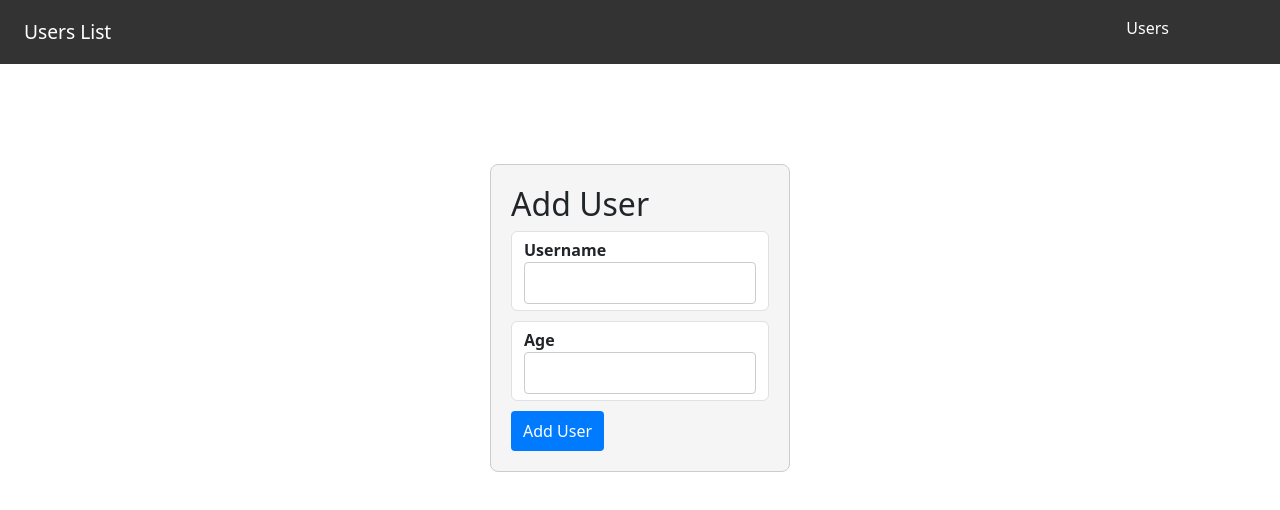
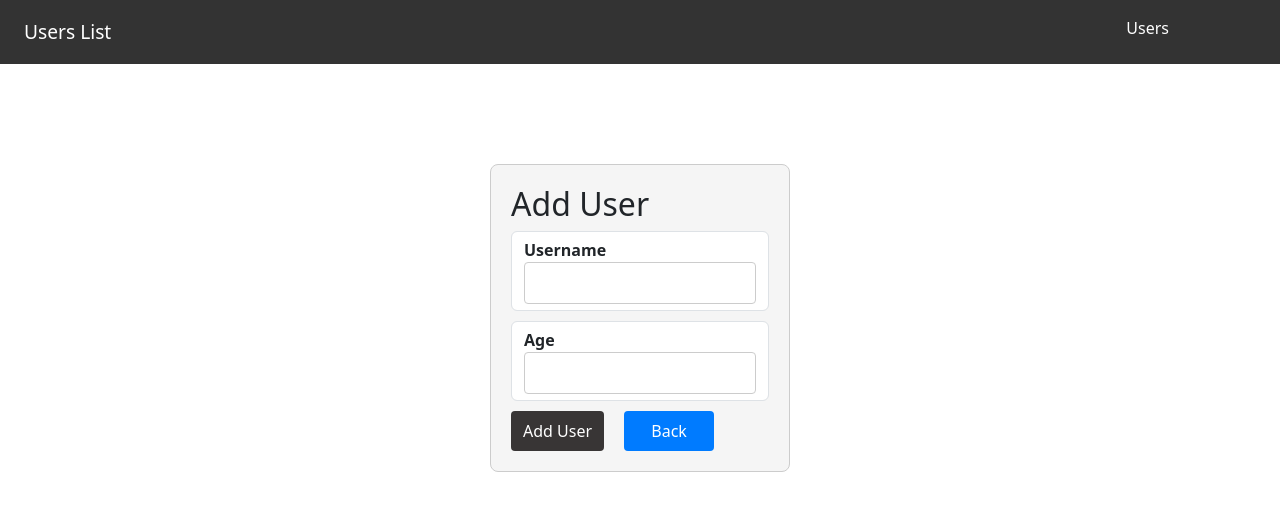
Before and after one commit to VishalP-Bacancy/React-Tasks-3, a React (Create React App) app: page /user/add in a window 1280 px wide. Shown: the top 510 px of the page. Built offline with nearby package versions, Linux system fonts and the light colour scheme; a web font is replaced by a local one.

Commit message:
updated edit and add user

```diff
--- a/src/components/Header/Header.js
+++ b/src/components/Header/Header.js
@@ -12,7 +12,6 @@
         </div>
         <ul className="nav-links">
          <Link to={'/users'}>Users</Link>
-          {/* <li><a href="/about">About</a></li> */}
         </ul>
       </nav>
     </header>
--- a/src/components/Users/Add User/AddUSer.js
+++ b/src/components/Users/Add User/AddUSer.js
@@ -1,6 +1,6 @@
 import React, { useState } from 'react';
 import './AddUser.css'; // Import the associated CSS file
-import { useNavigate } from 'react-router-dom';
+import { Link, useNavigate } from 'react-router-dom';
 
 const AddUser = ({ addUser}) => {
   const [userName, setUserName] = useState('');
@@ -35,7 +35,15 @@
           <label htmlFor="age">Age</label>
           <input type="number" id="age" value={userAge} onChange={handleAgeChange} />
         </div>
-        <button type="submit">Add User</button>
+        <button type="submit" className='submit-form'>Add User</button>
+        <button className='backButton'>
+        <Link
+          to={'/users'}
+          style={{ textDecoration: 'none', color: 'white'}}
+          >
+            Back
+          </Link>
+        </button>
       </form>
     </div>
   );
--- a/src/components/Users/Edit User/EditUser.js
+++ b/src/components/Users/Edit User/EditUser.js
@@ -18,17 +18,6 @@
 
   const handleSubmit = (event) => {
     event.preventDefault();
-
-    // const updatedUsers = users.map((user) => {
-    //   if (user.id === id) {
-    //     return {
-    //       ...user,
-    //       username: userName,
-    //       age: userAge
-    //     };
-    //   }
-    //   return user;
-    // });
 
     const updatedUsers = users.map(user => {
       if (user.id === +id) {
@@ -57,7 +46,7 @@
           <label htmlFor="age">Age</label>
           <input type="number" id="age" value={userAge} onChange={handleAgeChange} />
         </div>
-        <button type="submit" className='submit-form'>Add User</button>
+        <button type="submit" className='submit-form'>Update</button>
         <button className='backButton'>
         <Link
           to={'/users'}
```
